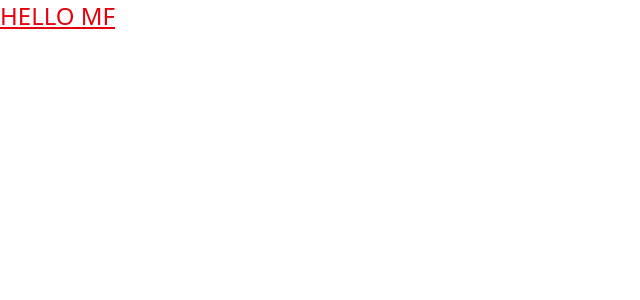
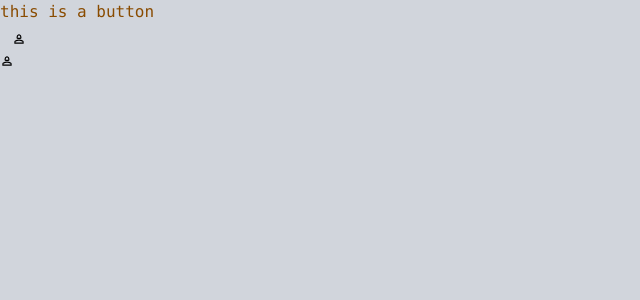
Before and after one commit to BouzirJawad/Blog-website, a React (Vite) app in the folder frontend/: page / in a window 1280 px wide. Shown: the top 300 px of the page, without its empty margins (0-640 px from the left). Built offline with nearby package versions, Linux system fonts and the light colour scheme.

Commit message:
tailwind config added

```diff
--- a/frontend/src/App.jsx
+++ b/frontend/src/App.jsx
@@ -1,8 +1,13 @@
 import React from 'react'
+import { Profile } from './icons/Profile'
 
 function App() {
   return (
-    <div className='text-2xl text-red-600 underline'>HELLO MF</div>
+    <div>
+      <p className='text-yellow-800'>this is a button</p>
+      <button><Profile /></button>
+      <p className='text-sm'><Profile /></p>
+    </div>
   )
 }
 
--- a/frontend/src/icons/Delete.jsx
+++ b/frontend/src/icons/Delete.jsx
@@ -0,0 +1,6 @@
+
+export function Delete(props) {
+    return (
+      <svg xmlns="http://www.w3.org/2000/svg" width="1em" height="1em" viewBox="0 0 24 24" {...props}>{/* Icon from Google Material Icons by Material Design Authors - https://github.com/material-icons/material-icons/blob/master/LICENSE */}<path fill="currentColor" d="M6 19c0 1.1.9 2 2 2h8c1.1 0 2-.9 2-2V7H6zM8 9h8v10H8zm7.5-5l-1-1h-5l-1 1H5v2h14V4z"></path></svg>
+    )
+  }
--- /dev/null
+++ b/frontend/src/icons/Profile.jsx
@@ -0,0 +1,6 @@
+
+export function Profile(props) {
+    return (
+      <svg xmlns="http://www.w3.org/2000/svg" width="1em" height="1em" viewBox="0 0 24 24" {...props}>{/* Icon from Material Symbols by Google - https://github.com/google/material-design-icons/blob/master/LICENSE */}<path fill="currentColor" d="M9.775 12q-.9 0-1.5-.675T7.8 9.75l.325-2.45q.2-1.425 1.3-2.363T12 4t2.575.938t1.3 2.362l.325 2.45q.125.9-.475 1.575t-1.5.675zm0-2h4.45L13.9 7.6q-.1-.7-.637-1.15T12 6t-1.263.45T10.1 7.6zM4 20v-2.8q0-.85.438-1.562T5.6 14.55q1.55-.775 3.15-1.162T12 13t3.25.388t3.15 1.162q.725.375 1.163 1.088T20 17.2V20zm2-2h12v-.8q0-.275-.137-.5t-.363-.35q-1.35-.675-2.725-1.012T12 15t-2.775.338T6.5 16.35q-.225.125-.363.35T6 17.2zm6 0"></path></svg>
+    )
+  }
--- a/frontend/src/index.css
+++ b/frontend/src/index.css
@@ -1 +1,38 @@
 @import "tailwindcss";
+@custom-variant dark (&:where(.dark, .dark *));
+
+@layer base {
+
+  html{
+      @apply font-mono bg-gray-300  text-black dark:text-white dark:bg-gray-700 transition;
+  }
+
+  .mainDiv{
+      @apply bg-gray-400 dark:bg-gray-900;
+  }
+
+  button{
+      @apply px-3 text-sm py-2 rounded-lg cursor-pointer transition
+      hover:duration-400 hover:opacity-80 hover:scale-110
+      disabled:bg-slate-400/30 disabled:cursor-auto
+      hover:disabled:opacity-100 hover:disabled:scale-none;
+  }
+
+  .primary-btn{
+      @apply bg-blue-600 font-bold text-[15px] text-white dark:text-black dark:bg-amber-300;
+  }
+
+  input{
+      @apply px-1.5 py-1 border rounded-sm placeholder:italic placeholder:font-light;
+  }
+
+  .drop-menu{
+      @apply transition inline-block px-3 ml-2;
+  }
+  .drop-menu-options{
+      @apply border rounded-lg p-2 text-center px-3 bg-blue-50 translate-x-7 dark:bg-slate-900;
+  }
+  .drop-menu-options li{
+      @apply cursor-pointer;
+  }
+}
```
